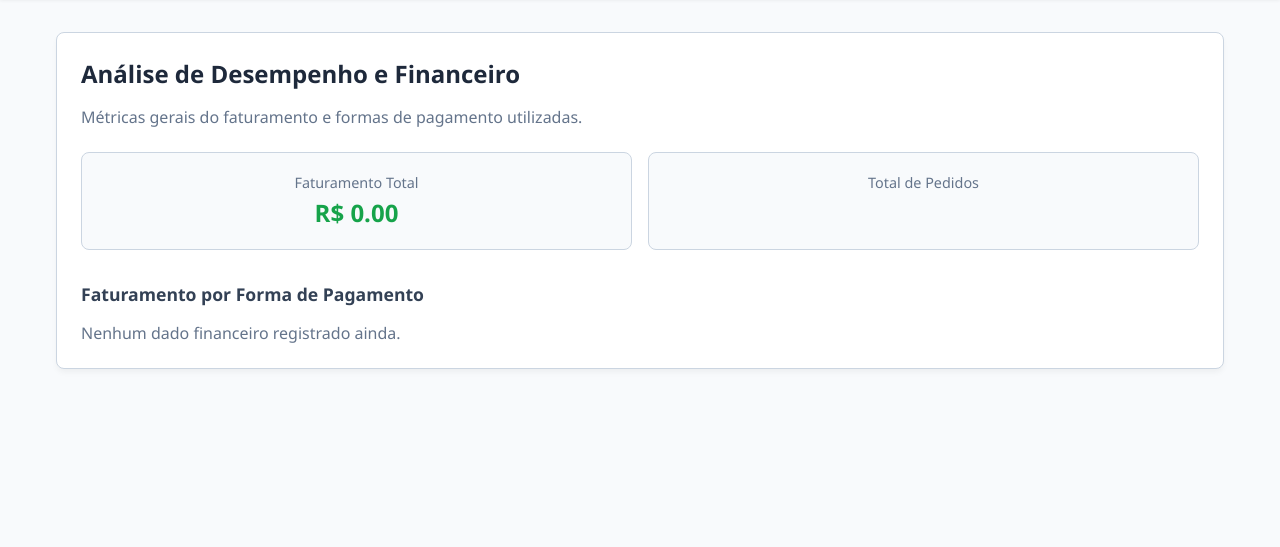
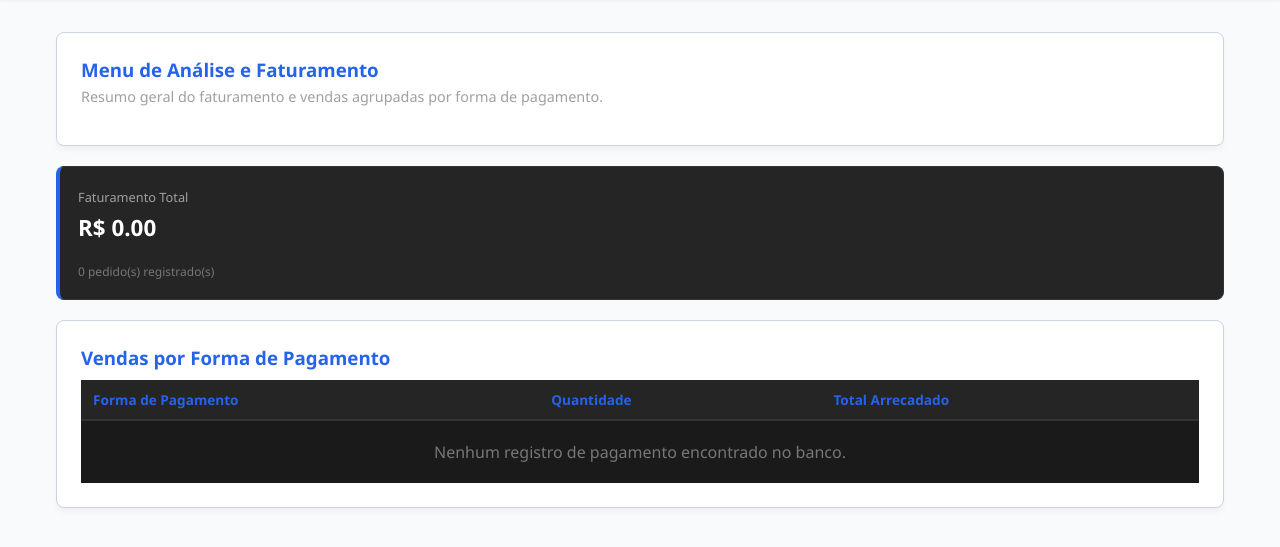
Before and after one commit to Joeltx123/clientes_cardapio_instancias, a Python web app: template templates/analise.html in a window 1280 px wide. Shown: the part 105-652 px from the top of the page. Run offline with Jinja, Linux system fonts and the light colour scheme; the template is opened without the code that fills it, so the values that code supplies are empty.

```diff
--- a/templates/analise.html
+++ b/templates/analise.html
@@ -1,47 +1,47 @@
 {% extends "base.html" %}
 
-{% block title %}Análise Financeira - Cardápio Pro{% endblock %}
+{% block content %}
+<div class="card" style="margin-bottom: 20px;">
+    <h3 style="color: var(--primary-color); margin-bottom: 5px;">Menu de Análise e Faturamento</h3>
+    <p style="color: #a0a0a0; margin-bottom: 15px; font-size: 0.9rem;">Resumo geral do faturamento e vendas agrupadas por forma de pagamento.</p>
+</div>
 
-{% block content %}
-<div class="card">
-    <h2>Análise de Desempenho e Financeiro</h2>
-    <p style="margin-bottom: 1.5rem; color: #64748b;">Métricas gerais do faturamento e formas de pagamento utilizadas.</p>
-
-    <div style="display: grid; grid-template-columns: repeat(auto-fit, minmax(220px, 1fr)); gap: 1rem; margin-bottom: 2rem;">
-        <div style="background: #f8fafc; border: 1px solid #cbd5e1; border-radius: 8px; padding: 1.25rem; text-align: center;">
-            <span style="font-size: 0.9rem; color: #64748b; display: block; margin-bottom: 0.3rem;">Faturamento Total</span>
-            <strong style="font-size: 1.5rem; color: #16a34a;">R$ {{ "%.2f"|format(resumo.faturamento_total) }}</strong>
-        </div>
-        <div style="background: #f8fafc; border: 1px solid #cbd5e1; border-radius: 8px; padding: 1.25rem; text-align: center;">
-            <span style="font-size: 0.9rem; color: #64748b; display: block; margin-bottom: 0.3rem;">Total de Pedidos</span>
-            <strong style="font-size: 1.5rem; color: #2563eb;">{{ resumo.total_pedidos }}</strong>
+<!-- Cards de Resumo vindos do Banco de Dados -->
+<div style="display: grid; grid-template-columns: repeat(auto-fit, minmax(220px, 1fr)); gap: 15px; margin-bottom: 20px;">
+    <div style="background: #252525; border: 1px solid #333; padding: 18px; border-radius: 8px; border-left: 4px solid var(--primary-color);">
+        <span style="color: #a0a0a0; font-size: 0.8rem;">Faturamento Total</span>
+        <h2 style="color: #fff; margin-top: 5px; font-size: 1.4rem;">R$ {{ "%.2f"|format(resumo.faturamento_total or 0) }}</h2>
+        <span style="color: #777; font-size: 0.75rem;">{{ resumo.total_pedidos or 0 }} pedido(s) registrado(s)</span>
     </div>
 </div>
 
-    <h3 style="font-size: 1.1rem; margin-bottom: 1rem; color: #334155;">Faturamento por Forma de Pagamento</h3>
-    {% if not por_pagamento %}
-        <p style="color: #64748b;">Nenhum dado financeiro registrado ainda.</p>
-    {% else %}
-        <div style="overflow-x: auto;">
-            <table style="width: 100%; border-collapse: collapse; text-align: left; font-size: 0.95rem;">
+<div class="card" style="margin-top: 20px;">
+    <h3 style="color: var(--primary-color); margin-bottom: 10px;">Vendas por Forma de Pagamento</h3>
+    <div style="max-height: 350px; overflow-y: auto;">
+        <table style="width: 100%; border-collapse: collapse; text-align: left; background: #1a1a1a;">
             <thead>
-                    <tr style="background: #f1f5f9; border-bottom: 2px solid #cbd5e1;">
-                        <th style="padding: 0.75rem;">Forma de Pagamento</th>
-                        <th style="padding: 0.75rem;">Qtd. Pedidos</th>
-                        <th style="padding: 0.75rem;">Total Arrecadado</th>
+                <tr style="background: #252525; border-bottom: 2px solid #333; color: var(--primary-color); font-size: 0.85rem;">
+                    <th style="padding: 10px 12px;">Forma de Pagamento</th>
+                    <th style="padding: 10px 12px;">Quantidade</th>
+                    <th style="padding: 10px 12px;">Total Arrecadado</th>
                 </tr>
             </thead>
             <tbody>
-                    {% for p in por_pagamento %}
-                    <tr style="border-bottom: 1px solid #e2e8f0;">
-                        <td style="padding: 0.75rem; font-weight: 500;">{{ p.forma_pagamento }}</td>
-                        <td style="padding: 0.75rem;">{{ p.qtd }}</td>
-                        <td style="padding: 0.75rem; font-weight: 600; color: #16a34a;">R$ {{ "%.2f"|format(p.total) }}</td>
+                {% if por_pagamento %}
+                    {% for item in por_pagamento %}
+                    <tr style="border-bottom: 1px solid #333; font-size: 0.85rem;">
+                        <td style="padding: 10px 12px; color: #ddd; font-weight: bold;">{{ item.forma_pagamento or 'Não especificado' }}</td>
+                        <td style="padding: 10px 12px; color: #a0a0a0;">{{ item.qtd }}</td>
+                        <td style="padding: 10px 12px; color: #4caf50; font-weight: bold;">R$ {{ "%.2f"|format(item.total or 0) }}</td>
                     </tr>
                     {% endfor %}
+                {% else %}
+                    <tr>
+                        <td colspan="3" style="text-align: center; color: #777; padding: 20px;">Nenhum registro de pagamento encontrado no banco.</td>
+                    </tr>
+                {% endif %}
             </tbody>
         </table>
     </div>
-    {% endif %}
 </div>
 {% endblock %}
```
Also changed, not shown: templates/painel.html (+45 -1 lines). Lines whose indentation alone changed are shown as unchanged.
